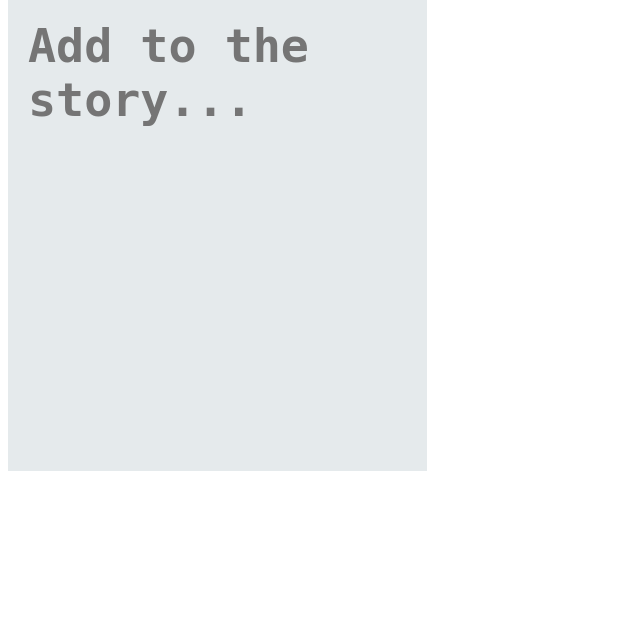
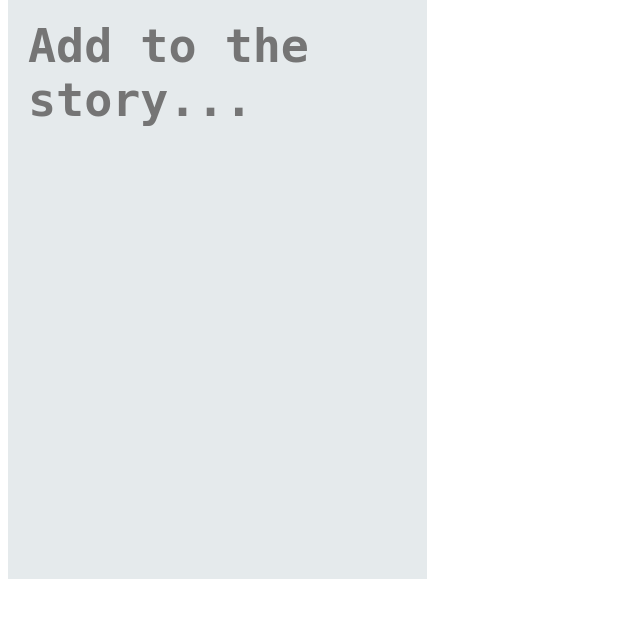
Before and after one commit to brandondadam/final_storyteller, a PHP site: page / in a window 1280 px wide. Shown: the part 39-657 px from the top of the page, without its empty margins (0-640 px from the left). Run offline with PHP 8.4, Linux system fonts and the light colour scheme.

Commit message:
minor css changes

```diff
--- a/style.css
+++ b/style.css
@@ -12,17 +12,16 @@ textarea{
 	font-size: 35pt;
 	padding: 20px;
 	width: 30%;
-	height: 60%;
+	height: 540px;
 	color: white;
 	outline-width: 0px;
 	background-color: #E5EAEC;
 }
-#type,#content{
+#type, #content{
 	float:left;
 	display: inline;
 }
 #content{
-	box-sizing:border-box;
 	color: #3D4A44;
 	font-size: 14pt;;
 	margin: 40px;
```
